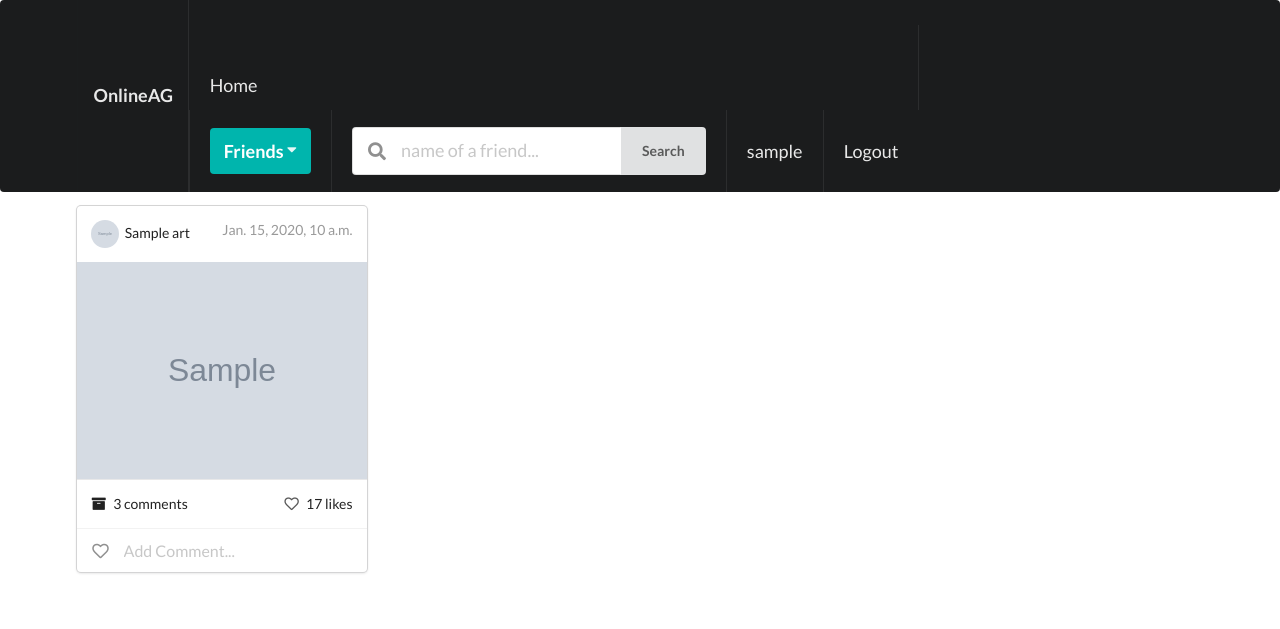
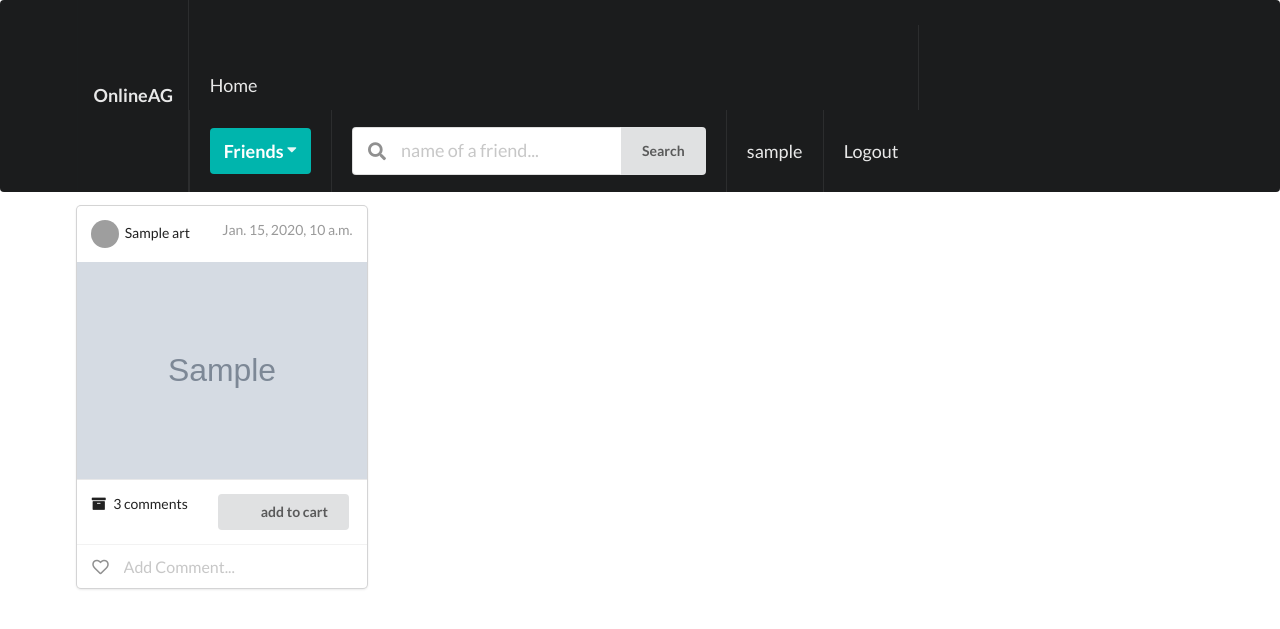
Before and after one commit to chaudharynabin6/Online-Art-Gallery, a Django app: page /artgallery/ in a window 1280 px wide. Shown: the top 629 px of the page. Run offline with Django 3.2, Linux system fonts and the light colour scheme; a user stored in the database is signed in; tables that the repository leaves empty hold one stand-in row (values such as "Sample post"); grey boxes marked "Sample" are stand-in pictures; some libraries are stand-ins or nearby versions; grey boxes are pictures that could not be loaded.

Commit message:
adding add to cart feature to client

```diff
--- a/src/artGallery/templates/artgallery/index.html
+++ b/src/artGallery/templates/artgallery/index.html
@@ -6,24 +6,33 @@ artGallery
 
 {% block content %}
 {% comment %} <div class="ui text container"> {% endcomment %}
-<div class="ui three column grid">
+<div class="ui one column grid">
 {% for art in arts %}
 
 
         <div class="column">
                 <div class="ui card">
                         <div class="content">
-                        <div class="right floated meta">{{art.date_updated}}</div>
-                        <img class="ui avatar image" src="{{MEDIA_URL}}{{art.photo1}}">
-                       {{art.art_name}}
+                           <div class="right floated meta">{{art.date_updated}}</div>
+                              <img class="ui avatar image"
+                              src="{{MEDIA_URL}}{{art.artist.profile_photo}}">
+                           {{art.art_name}}
                         </div>
                         <div class="image">
-                        <img src="{{MEDIA_URL}}{{art.photo2}}">
+                        <img src="{{MEDIA_URL}}{{art.photo1}}">
                         </div>
                         <div class="content">
-                        <span class="right floated">
-                        <i class="heart outline like icon"></i>
-                        17 likes
+                         <span class="right floated">
+
+                            <form action="{% url 'artGallery:add-to-cart' %}" method="POST" class='like-form' id='{{art.id}}'>
+                            {% csrf_token %}
+                            <input type="hidden" name="art_id" value={{art.id}}>
+
+                                <button type="submit" class="ui button like-btn{{art.id}}">
+                                 <i class="cart outline icon"></i> add to cart
+                                </button>
+
+                            </form>
                         </span>
                         <i class="archive icon"></i>
                         3 comments
--- a/src/artGallery/urls.py
+++ b/src/artGallery/urls.py
@@ -1,6 +1,8 @@
 from django.urls import path
-from . import views
+from .views import home, add_to_cart
 app_name = "artGallery"
 urlpatterns = [
-    path("", views.index, name="index")
+    path("", home, name="home"),
+    path("add-to-cart", add_to_cart, name="add-to-cart")
+
 ]
--- a/src/artGallery/views.py
+++ b/src/artGallery/views.py
@@ -1,10 +1,66 @@
 from django.shortcuts import render
+from .models import art
+from client.models import client, artist
+from cart.models import cart
+from django.http import HttpResponse
 
 # Create your views here.
-from .models import art
 
 
-def index(request):
-    return render(request, "artgallery/index.html", {
-        "arts": art.objects.all()
-    })
+def home(request):
+    if(not(request.user.is_authenticated)):
+        return render(request, "artgallery/index.html", {
+            "arts": art.objects.all(),
+        })
+    else:
+        client_user = client.objects.filter(user=request.user)
+        if(client_user):
+            # for client user
+            return render(request, "artgallery/index.html", {
+                "arts": art.objects.all(),
+            })
+        else:
+            # for artist user
+            pass
+
+
+def add_to_cart(request):
+    user = request.user
+    if request.method == 'POST':
+        art_id = request.POST.get('art_id')
+        art_obj = art.objects.get(id=art_id)
+        current_client = client.objects.get(user=user)
+        client_cart = current_client.mycart
+        print(client_cart)
+        print(current_client)
+
+        if(client_cart):
+            if art_obj not in current_client.mycart.art_list.all():
+                current_client.mycart.art_list.add(art_obj)
+
+        else:
+            current_user_cart = cart()
+            current_user_cart.save()
+            current_user_cart.art_list.add(art_obj)
+            current_client.mycart = current_user_cart
+            current_client.save()
+
+        return HttpResponse("hello")
+
+        # if profile in post_obj.liked.all():
+        #     post_obj.liked.remove(profile)
+        # else:
+        #     post_obj.liked.add(profile)
+
+        # cart, created = cart.objects.get_or_create(art_list=art_id)
+
+        # if not created:
+        #     if like.value == 'Like':
+        #         like.value = 'Unlike'
+        #     else:
+        #         like.value = 'Like'
+        # else:
+        #     like.value = 'Like'
+
+        #     post_obj.save()
+        #     like.save()
--- a/src/cart/models.py
+++ b/src/cart/models.py
@@ -1,12 +1,12 @@
 from django.db import models
-from artGallery.models import art
 from utils.randomCode.getRandomCode import get_random_code
 from django.template.defaultfilters import slugify
+from artGallery.models import art
 # Create your models here.
 
 
 class cart(models.Model):
-    arts = models.ManyToManyField(art, related_name="cart_art")
+    art_list = models.ManyToManyField(art, blank=True, null=True)
     cart_slug = models.SlugField(
         unique=True, null=True, blank=True, editable=False)
     date_created = models.DateTimeField(auto_now_add=True)
--- a/src/client/models.py
+++ b/src/client/models.py
@@ -1,7 +1,7 @@
 from django.db import models
 from django.contrib.auth.models import User
+from cart.models import cart
 from artGallery.models import art
-from cart.models import cart
 from django.template.defaultfilters import slugify
 
 # Create your models here.
@@ -16,8 +16,8 @@ class client(models.Model):
     date_updated = models.DateTimeField(auto_now=True)
     slug = models.SlugField(unique=True, blank=True, null=True, editable=False)
     is_client = models.BooleanField(choices=[(True, "yes"), ], default=True)
-    mycart = models.ManyToManyField(
-        cart, blank=True)
+    mycart = models.OneToOneField(
+        cart, on_delete=models.SET_NULL, blank=True, null=True)
 
     def __str__(self):
         return f"{self.user.username}-{self.date_created.strftime('%d-%m-%Y')}"
@@ -32,6 +32,8 @@ class client(models.Model):
 
 class artist(models.Model):
     user = models.OneToOneField(User, on_delete=models.CASCADE, blank=False)
+    art_list = models.ManyToManyField(
+        art, blank=True, null=True)
     profile_photo = models.ImageField(
         default="profile.png", upload_to='profile/')
     bio = models.CharField(max_length=200, default="no bio...")
@@ -39,8 +41,6 @@ class artist(models.Model):
     date_updated = models.DateTimeField(auto_now=True)
     slug = models.SlugField(unique=True, blank=True, null=True)
     is_artist = models.BooleanField(choices=[(True, "Yes"), ], default=True)
-    arts = models.ForeignKey(
-        art, on_delete=models.CASCADE, null=True, blank=True)
 
     def __str__(self):
         return f"{self.user.username}-{self.date_created.strftime('%d-%m-%Y')}"
```
Also changed, not shown: src/artGallery/migrations/0003_auto_20201013_2135.py (added), src/artGallery/migrations/0004_auto_20201013_2304.py (added), src/cart/migrations/0003_remove_cart_arts.py (added), src/cart/migrations/0004_cart_art_list.py (added), src/client/migrations/0010_remove_artist_arts.py (added), src/client/migrations/0011_auto_20201013_2304.py (added), src/client/migrations/0012_auto_20201014_0019.py (added).
